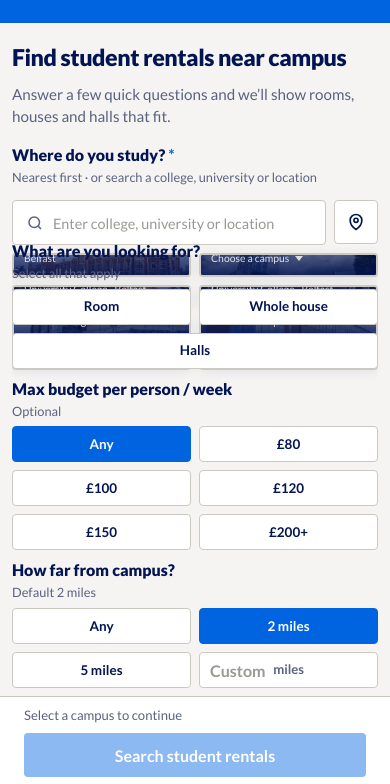
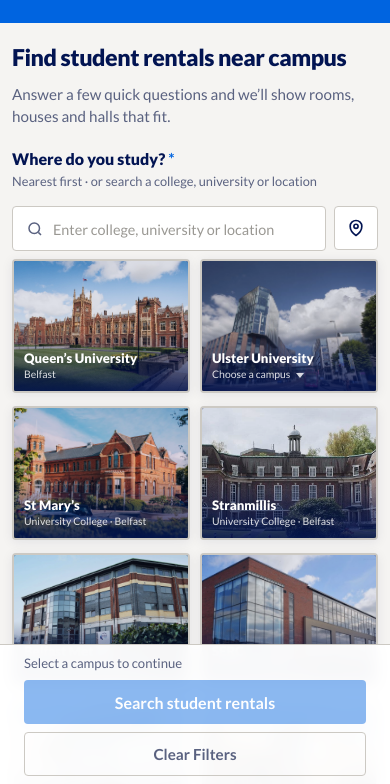
Before and after one commit to jacobhomesni/student-rentals, a plain HTML site: page index.html in a window 390 px wide. Shown: the part 57-841 px from the top of the page. Drawn offline with Linux system fonts and the light colour scheme.

Commit message:
Fix mobile layout after desktop viewport-fit changes.
Allow normal scrolling under 1024px, restore campus card proportions, and keep results filters stacking cleanly.

Co-authored-by: Cursor <cursoragent@cursor.com>

```diff
--- a/index.html
+++ b/index.html
@@ -1531,6 +1531,49 @@
       }
     }
 
+    /* Phones/tablets: allow normal scroll — viewport lock is desktop-only */
+    @media (max-width: 1023px) {
+      body.onboard-fit {
+        height: auto;
+        min-height: 100dvh;
+        overflow-x: hidden;
+        overflow-y: auto;
+      }
+      #view-onboard.is-active {
+        height: auto;
+        max-height: none;
+        overflow: visible;
+      }
+      #view-onboard.is-active .onboard {
+        flex: none;
+        min-height: 0;
+        overflow: visible;
+        padding: 12px 0 calc(20px + var(--cta-h, 112px));
+        gap: 16px;
+      }
+      #view-onboard.is-active .section-campus {
+        flex: none;
+        min-height: 0;
+        display: block;
+      }
+      #view-onboard.is-active .campus-grid {
+        flex: none;
+        grid-auto-rows: auto;
+        gap: 10px;
+      }
+      #view-onboard.is-active .campus-card {
+        aspect-ratio: 4 / 3;
+        height: auto;
+      }
+      #view-onboard.is-active .prefs-panel {
+        margin-top: 4px;
+        gap: 14px;
+      }
+      #view-onboard.is-active .section-head {
+        margin-bottom: 8px;
+      }
+    }
+
     /* —— Mobile-first optimisations (student traffic) —— */
     @media (max-width: 899px) {
       :root {
@@ -1538,51 +1581,27 @@
         --cta-h: 112px;
       }
 
-      .hero {
-        padding: 18px 0 4px;
+      .hero,
+      #view-onboard.is-active .hero {
+        padding: 18px 0 8px;
         text-align: left;
       }
-      .hero h1 {
+      .hero h1,
+      #view-onboard.is-active .hero h1 {
         font-size: 1.45rem;
         max-width: none;
         text-align: left;
       }
-      .hero p {
-        margin-top: 8px;
-        font-size: 0.95rem;
-        text-align: left;
-        max-width: none;
-      }
-
-      #view-onboard.is-active .hero {
-        padding: 18px 0 8px;
-        text-align: left;
-      }
-      #view-onboard.is-active .hero h1 {
-        font-size: 1.45rem;
-        text-align: left;
-      }
+      .hero p,
       #view-onboard.is-active .hero p {
         display: block;
         margin-top: 8px;
         font-size: 0.95rem;
         text-align: left;
-      }
-      #view-onboard.is-active .onboard {
-        padding: 8px 0 calc(8px + var(--cta-h, 112px));
-        gap: 10px;
+        max-width: none;
       }
       #view-onboard.is-active .campus-grid {
         grid-template-columns: 1fr 1fr;
-        gap: 8px;
-      }
-      #view-onboard.is-active .prefs-panel {
-        gap: 8px;
-      }
-      #view-onboard.is-active .prefs-panel .chip,
-      #view-onboard.is-active .prefs-panel .custom-miles {
-        height: 36px;
-        min-height: 36px;
       }
       .section-head {
         flex-direction: column;
@@ -1634,12 +1653,15 @@
         font-size: 0.95rem;
       }
 
-      .campus-grid {
+      .campus-grid,
+      #view-onboard.is-active .campus-grid {
         grid-template-columns: 1fr 1fr;
         gap: 10px;
       }
-      .campus-card {
+      .campus-card,
+      #view-onboard.is-active .campus-card {
         aspect-ratio: 4 / 3;
+        height: auto;
       }
       .campus-card .title {
         font-size: 0.82rem;
@@ -1718,22 +1740,29 @@
         grid-template-columns: 1fr;
         gap: 8px;
       }
+      .cta-actions {
+        grid-template-columns: 1fr;
+      }
       .cta-actions .btn-ghost {
-        display: none;
+        display: block;
+        width: 100%;
+        min-height: 40px;
+        order: 2;
       }
       .cta-actions .btn-primary {
         width: 100%;
         min-height: var(--tap);
         padding: 12px 16px;
         font-size: 1rem;
+        order: 1;
       }
 
       /* Results — map + listings first; filters behind Refine */
       .results-top {
-        padding: 18px 0 8px;
+        padding: 14px 0 10px;
       }
       .results-head-row {
-        margin: 0 0 10px;
+        margin: 0 0 8px;
       }
       .results-head-row #btn-back {
         min-height: 40px;
@@ -1746,7 +1775,7 @@
         min-height: 40px;
       }
       .results-top h1 {
-        font-size: 1rem;
+        font-size: 0.95rem;
         line-height: 1.25;
         margin: 0;
       }
@@ -1764,6 +1793,12 @@
       }
       .results-filters.is-open {
         display: grid;
+      }
+      .results-filter-block + .results-filter-block,
+      .results-filter-actions {
+        border-left: none;
+        padding-left: 0;
+        margin-left: 0;
       }
       .results-filter-block,
       .results-filter-block--campus,
```
